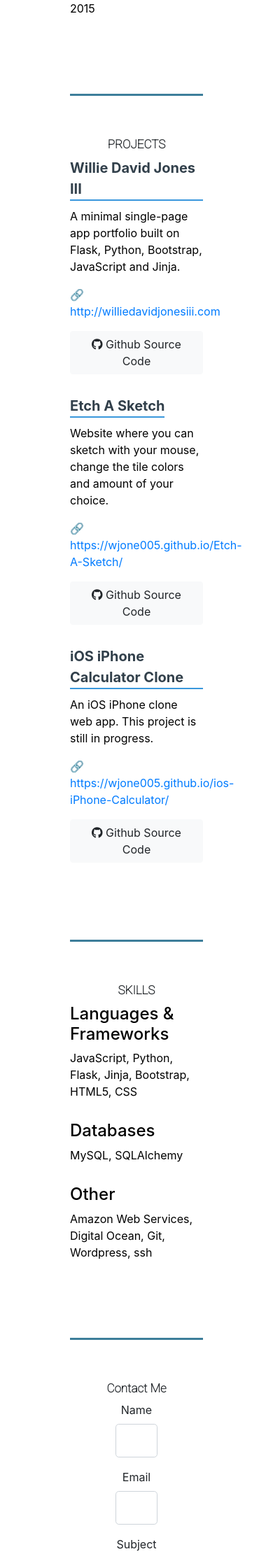
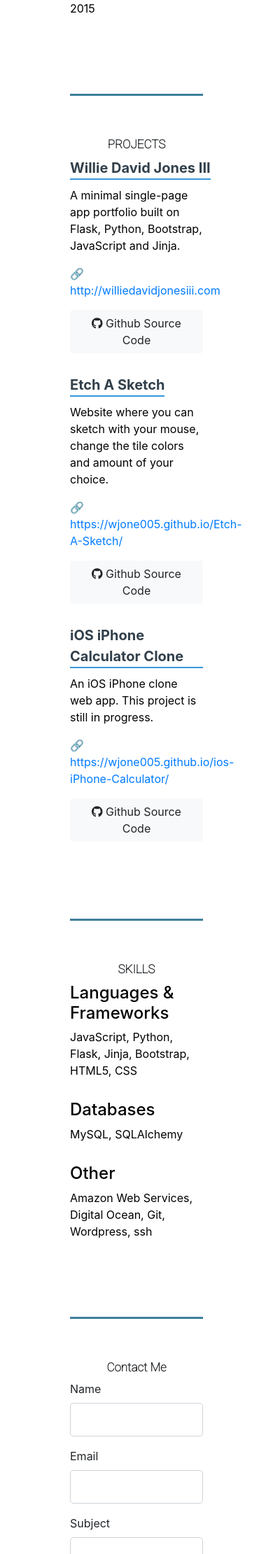
Before and after one commit to wjone005/portfolio, a Flask app: page / in a window 390 px wide. Shown: the part 2441-4662 px from the top of the page at 70% size. Run offline with Flask 2, Linux system fonts and the light colour scheme; some libraries are stand-ins or nearby versions.

Commit message:
Resolved picture off alignment and form display issue on mobile devices

```diff
--- a/flask_portfolio/templates/layout.html
+++ b/flask_portfolio/templates/layout.html
@@ -9,7 +9,7 @@
         <meta name="Description" content="Willie David Jones III personal website. Bio and contact info.">
         <title>Willie David Jones III</title>
         <meta name="description" content="">
-        <meta name="viewport" content="width=device-width, initial-scale=1">
+        <meta name="viewport" content="width=device-width, initial-scale=1.0">
         <link rel="stylesheet" href="https://stackpath.bootstrapcdn.com/bootstrap/4.4.1/css/bootstrap.min.css" integrity="sha384-Vkoo8x4CGsO3+Hhxv8T/Q5PaXtkKtu6ug5TOeNV6gBiFeWPGFN9MuhOf23Q9Ifjh" crossorigin="anonymous">
         <link href="https://fonts.googleapis.com/css2?family=Heebo:wght@100&display=swap" rel="stylesheet">
         <!-- Global site tag (gtag.js) - Google Analytics -->
@@ -64,7 +64,7 @@
             <div class="header rowpad" id="about">
                 <div class="row">
                     <div class="col-sm-4">
-                        <div class="img-header">
+                        <div class="img-header text-center">
                             <a href="home"><img class="img-fluid" src="/static/headshot.png" width="226" height="256"></a>
                         </div>
                     </div>
@@ -143,7 +143,7 @@
                     </div>
                     <div class="col-sm-8">
                         <div class="inner-div">
-                            <a class="inner-link" href="http://williedavidjonesiii.com" target="_blank">Willie David Jones III</a>
+                            <a class="inner-link text-nowrap" href="http://williedavidjonesiii.com" target="_blank">Willie David Jones III</a>
                             <p>A minimal single-page app portfolio built on Flask, Python, Bootstrap, JavaScript and Jinja.  </p>
                             <p>🔗 <a class="" href="http://williedavidjonesiii.com" target="_blank">http://williedavidjonesiii.com</a></p>
                             <a class="btn btn-light" href="https://github.com/wjone005/portfolio" target="_blank" role="button"><i class="fab fa-github"></i> Github Source Code</a>
@@ -187,11 +187,11 @@
             </section>
             <div class="solid-line" id="contact"></div>
             <section>
-                <div class="contact col-auto" >
+                <div class="contact" >
                     {% block contact %}
                         <h4 class="left-row-text" style="text-align: center;"> Contact Me </h4>
 
-                        <form class="form-center" novalidate  action="{{ url_for('home') }}" method="POST" name="contact" role="form">
+                        <form class="justify-content-center" novalidate  action="{{ url_for('home') }}" method="POST" name="contact" role="form">
                             {{ form.hidden_tag() }}
 
                             <div class="form-group">
```
Also changed, not shown: 1 other file.
